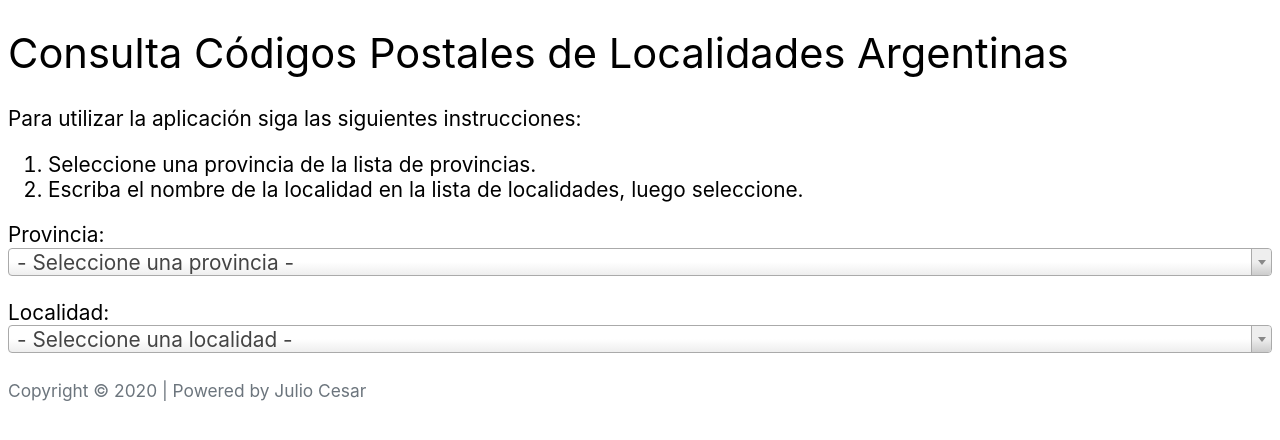
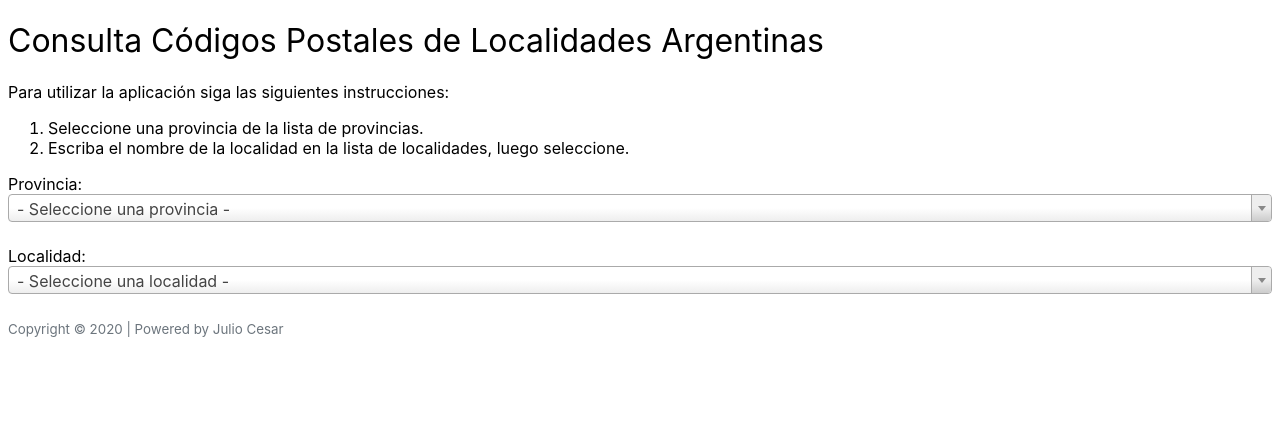
Before and after one commit to neousr/localidades-cpa, a PHP site: page / in a window 1280 px wide. Shown: the top 440 px of the page. Run offline with PHP 8.4, Linux system fonts and the light colour scheme; some libraries are stand-ins or nearby versions.

Commit message:
Cambios menores

```diff
--- a/css/style.css
+++ b/css/style.css
@@ -3,7 +3,6 @@
 }
 
 body {
-    font-size: 1.3rem;
     font-family: -apple-system, BlinkMacSystemFont, 'Segoe UI', Roboto, Oxygen, Ubuntu, Cantarell, 'Open Sans', 'Helvetica Neue', sans-serif;
 }
 
--- a/index.html
+++ b/index.html
@@ -4,6 +4,8 @@
 <head>
     <meta charset="UTF-8">
     <meta name="viewport" content="width=device-width, initial-scale=1.0">
+
+    <!-- Título -->
     <title>Consulta de Códigos Postales - NeoApp</title>
 
     <!-- Select2 CSS -->
@@ -35,6 +37,7 @@
 
     <!-- Main -->
     <main>
+
         <!-- Select Provincia -->
         <div class="mb-3">
             <label for="provincia">Provincia:</label>
```
